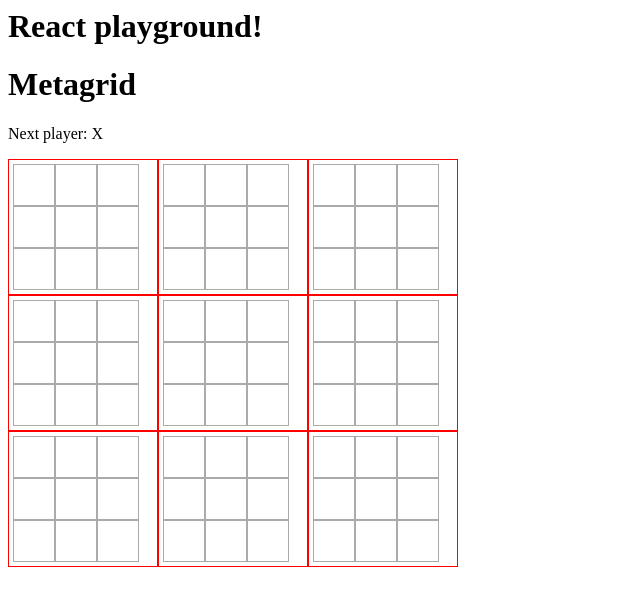
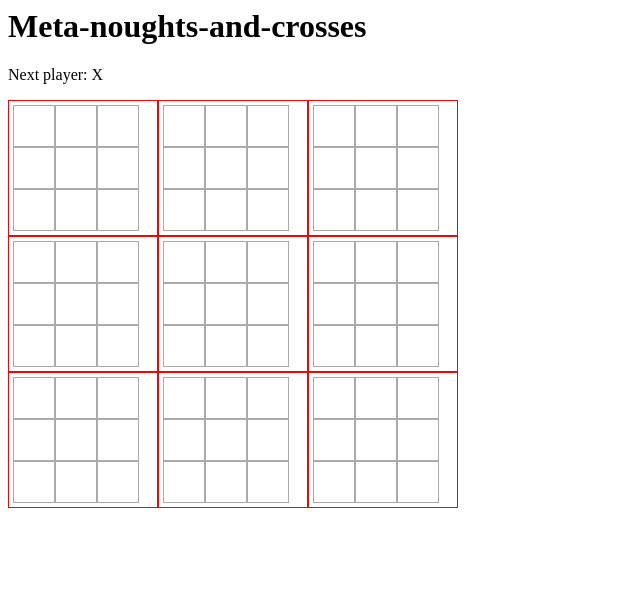
Before and after one commit to codeinthehole/meta-tic-tac-toe, a React app: page / in a window 1280 px wide. Shown: the top 606 px of the page, without its empty margins (0-640 px from the left). Built offline with nearby package versions, Linux system fonts and the light colour scheme.

Commit message:
Move all game logic into App
Move it out of the Metagrid by using a better data structure.

```diff
--- a/public/index.html
+++ b/public/index.html
@@ -4,7 +4,6 @@
         <link rel="stylesheet" type="text/css" href="styles.css">
     </head>
     <body>
-        <h1>React playground!</h1>
         <div id="mount"></div>
     </body>
 </html>
--- a/src/App.jsx
+++ b/src/App.jsx
@@ -12,45 +12,28 @@ class App extends React.Component {
 
         // Manage all state at this level
         this.state = {
-            // An array of arrays - each value is either "X", "O" or null.
+            // The mark of the next player to play
+            nextMark: "X",
+            // An array of arrays - each value is either "X", "O" or null. We start will all
+            // nulls, as in no player has played yet.
             grids: Array(this.props.size * this.props.size).fill(
                 Array(this.props.size * this.props.size).fill(null)),
             // An array where each element is the index of a grid where the
             // outcome is decided.
             completeGrids: [],
-            // The mark of the next player
-            nextMark: "X",
-            // The grid that the next player must play in.
-            nextGridIndex: null
+            // An array where each element is the index of a grid where the
+            // next player can move. Starts as all grids
+            availableGrids: [...Array(this.props.size * this.props.size).keys()],
         };
     }
 
     handleCellClick(gridIndex, cellIndex) {
-        // Check if game has been won already
-        if (App.utils.calculateWinner(this.state.grids)) {
-            debug("Invalid move: game already won")
-            return
-        }
-        // Check if grid is allowed to be moved in
-        // TODO this is duplication of the logic in the multigrid
-        if (this.state.completeGrids.indexOf(gridIndex) !== -1) {
-            debug("Invalid move: grid already won")
-            return
-        }
-        if (this.state.nextGridIndex !== null && gridIndex !== this.state.nextGridIndex) {
-            debug("Invalid move: moving in that grid is not permitted")
-            return
-        }
-        // Check if cell is free
-        const marks = this.state.grids[gridIndex]
-        if (marks[cellIndex]) {
-            debug("Invalid move: that cell is not available")
+        if (!this.isMoveValid(gridIndex, cellIndex)) {
             return
         }
 
-        // Move is valid!
-
-        // Update grids array
+        // Update grids array with mark
+        const marks = this.state.grids[gridIndex]
         let newGrids = this.state.grids.slice()
         let newMarks = marks.slice()
         newMarks[cellIndex] = this.state.nextMark
@@ -63,10 +46,6 @@ class App extends React.Component {
             completeGrids.push(gridIndex)
         }
 
-        // Update next player
-        let nextMark = this.state.nextMark == "X" ? "O" : "X"
-        debug(`Setting cell ${cellIndex} of grid ${gridIndex} to ${this.state.nextMark} and nextMark to ${nextMark}`)
-
         // Update nextGridIndex - If the next grid's outcome is already
         // decided, then any grid is valid
         let nextGridIndex = cellIndex
@@ -74,23 +53,62 @@ class App extends React.Component {
             nextGridIndex = null
         }
 
+        // Determine which grids the next player can move in
+        let availableGrids
+        if (completeGrids.indexOf(cellIndex) === -1) {
+            // If the cell-linked grid is not complete, we can only move there
+            availableGrids = [cellIndex]
+        } else {
+            const allGrids = [...Array(this.props.size * this.props.size).keys()]
+            availableGrids = allGrids.filter(value => completeGrids.indexOf(value) === -1)
+        }
+
+        // Update next player
+        let nextMark = this.state.nextMark == "X" ? "O" : "X"
+        debug(`Setting cell ${cellIndex} of grid ${gridIndex} to ${this.state.nextMark} and nextMark to ${nextMark}`)
+
         this.setState({
             grids: newGrids,
             completeGrids: completeGrids,
             nextMark: nextMark,
-            nextGridIndex: nextGridIndex})
+            availableGrids: availableGrids})
+    }
+
+    isMoveValid(gridIndex, cellIndex) {
+        // Check if game has been won already
+        if (App.utils.calculateWinner(this.state.grids)) {
+            debug("Invalid move: game already won")
+            return false
+        }
+        // Check if grid is allowed to be moved in
+        // TODO this is duplication of the logic in the multigrid
+        if (this.state.completeGrids.indexOf(gridIndex) !== -1) {
+            debug(`Invalid move: the outcome for grid ${gridIndex} is already determined`)
+            return false
+        }
+        if (this.state.availableGrids.indexOf(gridIndex) === -1) {
+            debug(`Invalid move: moving in grid ${gridIndex} is not permitted`)
+            return false
+        }
+        // Check if cell is free
+        const marks = this.state.grids[gridIndex]
+        if (marks[cellIndex]) {
+            debug("Invalid move: that cell is not available")
+            return false
+        }
+        return true
     }
 
     render() {
         return (
             <div id="app">
-                <h1>Metagrid</h1>
+                <h1>Meta-noughts-and-crosses</h1>
                 {this.renderGameSummary()}
                 <MultiGrid
                     grids={this.state.grids}
                     completeGrids={this.state.completeGrids}
-                    onCellClick={this.handleCellClick.bind(this)}
-                    nextGridIndex={this.state.nextGridIndex} />
+                    availableGrids={this.state.availableGrids}
+                    onCellClick={this.handleCellClick.bind(this)} />
             </div>
         )
     }
--- a/src/Grid.jsx
+++ b/src/Grid.jsx
@@ -8,7 +8,7 @@ class Grid extends React.Component {
 
     render() {
         // Determiner the class of this grid
-        let statusClass = this.props.active ? "active" : ""
+        let statusClass = this.props.isAvailable ? "active" : ""
         if (this.props.isOutcomeDecided) {
             statusClass = "complete"
         }
@@ -56,7 +56,7 @@ Grid.propTypes = {
         }
     },
     // Whether moves are allowed in this grive
-    active: PropTypes.bool,
+    isAvailable: PropTypes.bool,
     // Whether this grid's outcome is decided
     isOutcomeDecided: PropTypes.bool,
     // Event handler for clicking on a cell
@@ -69,7 +69,7 @@ Grid.defaultProps = {
         null, null, null,
         null, null, null,
     ],
-    active: false,
+    isAvailable: false,
     size: 3,
 }
 
--- a/src/MultiGrid.jsx
+++ b/src/MultiGrid.jsx
@@ -31,18 +31,12 @@ class MultiGrid extends React.Component {
     }
 
     renderGrid(gridIndex, marks) {
-        // A grid is "active" (= can be played in) if it's the nominated next grid, or if there
-        // is no nominated grid. Plus it can't be already complete.
-        let active = (gridIndex == this.props.nextGridIndex || this.props.nextGridIndex === null)
-        let isComplete = false
-        if (this.props.completeGrids.indexOf(gridIndex) !== -1) {
-            active = false
-            isComplete = true
-        }
+        let isAvailable = this.props.availableGrids.indexOf(gridIndex) !== -1
+        let isComplete = this.props.completeGrids.indexOf(gridIndex) !== -1
         return <Grid
             key={gridIndex}
             marks={marks}
-            active={active}
+            isAvailable={isAvailable}
             isOutcomeDecided={isComplete}
             onCellClick={(cellIndex) => this.props.onCellClick(gridIndex, cellIndex)} />
     }
@@ -61,8 +55,8 @@ MultiGrid.propTypes = {
         }
     },
     completeGrids: PropTypes.arrayOf(PropTypes.number),
+    availableGrids: PropTypes.arrayOf(PropTypes.number),
     onCellClick: PropTypes.func,
-    nextGridIndex: PropTypes.number,
 }
 
 MultiGrid.defaultProps = {
```
